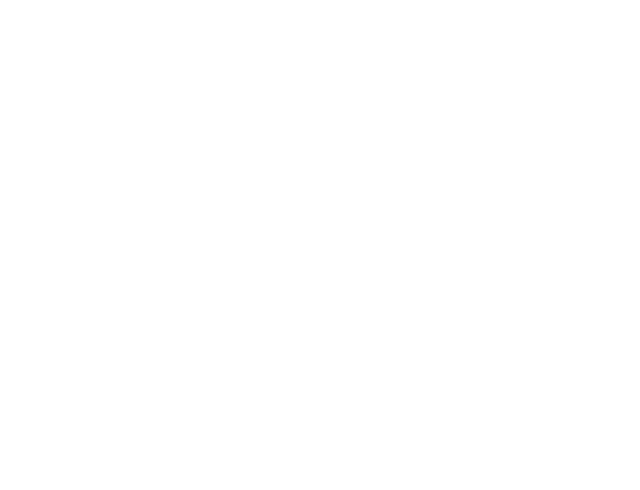
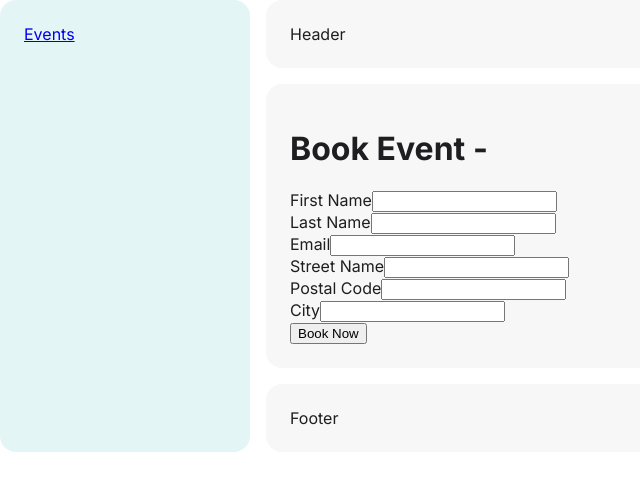
Before and after one commit to win24-ventixe-group/frontend, a React (Vite) app: page /events/booking/1 in a window 1280 px wide. Before the commit this address had no page. Shown: the top 490 px of the page, without its empty margins (0-640 px from the left). Built offline with nearby package versions, Linux system fonts and the light colour scheme; no server answers.

Commit message:
Implement basic structure of events, eventItem, event details and booking

```diff
--- a/src/App.jsx
+++ b/src/App.jsx
@@ -1,11 +1,11 @@
 import {Route, Routes} from 'react-router-dom';
 import './App.css';
-import Events from "./assets/pages/Events.jsx";
-import Bookings from "./assets/pages/Bookings.jsx";
+import EventPage from "./assets/pages/EventPage.jsx";
 import Dashboard from "./assets/pages/Dashboard.jsx";
-import EventDetails from "./assets/pages/EventDetails.jsx";
+import EventDetailsPage from "./assets/pages/EventDetailsPage.jsx";
 import CenterLayout from './assets/layouts/CenterLayout.jsx';
 import PortalLayout from './assets/layouts/PortalLayout.jsx';
+import BookingEventPage from './assets/pages/BookingEventPage.jsx';
 
 
 
@@ -16,10 +16,10 @@ function App() {
         {/* Routes like login, register etc can go here */}
       </Route>
       <Route element= {<PortalLayout />}>
-        <Route path="/" element={<Dashboard />} />
-        <Route path="/events" element={<Events />} />
-        <Route path="/events/:id" element={<EventDetails />} />
-        <Route path="/bookings" element={<Bookings />} />
+        {/* <Route path="/" element={<Dashboard />} /> */}
+        <Route path="/" element={<EventPage />} />
+        <Route path="/events/:id" element={<EventDetailsPage />} />
+        <Route path="/events/booking/:id" element={<BookingEventPage />} />
       </Route>
     </Routes>
   )
--- a/src/assets/components/EventCard.jsx
+++ /dev/null
@@ -1,7 +0,0 @@
-const EventCard = ({event}) => {
-    return (
-        <div>{event.name}</div>
-    )
-}
-
-export default EventCard;
--- /dev/null
+++ b/src/assets/components/EventItem.jsx
@@ -0,0 +1,13 @@
+import { Link } from "react-router-dom";
+
+const EventItem = ({event}) => {
+    return (
+       <Link to={`/events/${event.id}`}>
+            <div className="event-card">
+                <div>{event.title}</div>
+            </div>
+       </Link>
+    )
+}
+
+export default EventItem;
--- /dev/null
+++ b/src/assets/components/EventList.jsx
@@ -0,0 +1,32 @@
+import React from 'react'
+import { useState, useEffect } from 'react'
+import EventItem from './EventItem'
+
+const EventList = () => {
+  const [events, setEvents] = useState([])
+
+  const getEvents = async (eventId) => {
+      const res = await fetch(`https://ventixe24-ezgpaxahheehd3b0.swedencentral-01.azurewebsites.net/api/Events`)
+
+      if (res.ok) {
+          const response = await res.json()
+
+          setEvents(response.result)
+      }
+  }
+
+  useEffect(() => {
+      getEvents()
+  }, [])
+  return (
+    <section id='events'>
+      {
+        events.map((event) => (
+            <EventItem key={event.id} event={event} />
+        ))
+      }
+    </section>
+  )
+}
+
+export default EventList
--- a/src/assets/components/Nav.jsx
+++ b/src/assets/components/Nav.jsx
@@ -1,8 +1,11 @@
 import React from 'react'
+import { NavLink } from 'react-router-dom'
 
 const Nav = () => {
   return (
-    <nav>Nav</nav>
+    <nav>
+      <NavLink to="/">Events</NavLink>
+    </nav>
   )
 }
 
--- /dev/null
+++ b/src/assets/pages/BookingEventPage.jsx
@@ -0,0 +1,140 @@
+import { useState, useEffect } from "react";
+import { useNavigate, useParams } from "react-router-dom";
+
+const BookingEventPage = () => {
+  const navigate = useNavigate();
+  const { id } = useParams();
+  const [event, setEvent] = useState({});
+  const [formData, setFormData] = useState({
+    eventId: id,
+    firstName: "",
+    lastName: "",
+    email: "",
+    streetName: "",
+    postalCode: "",
+    city: "",
+  });
+
+  useEffect(() => {
+    getEvent();
+  }, []);
+
+  const getEvent = async () => {
+    try {
+      const res = await fetch(
+        `https://ventixe24-ezgpaxahheehd3b0.swedencentral-01.azurewebsites.net/api/Events/${id}`
+      );
+
+      if (!res.ok) throw new Error(!"Failed to fetch event");
+
+      const data = await res.json();
+      setEvent(data.result);
+    } catch (err) {
+      console.error(err);
+    }
+  };
+
+  const handleChange = (e) => {
+    const { name, value } = e.target;
+    setFormData((prev) => ({ ...prev, [name]: value }));
+  };
+
+  const handleSubmit = async (e) => {
+    e.preventDefault();
+
+    try {
+      const res = await fetch(
+        `https://bookinservice-ezgpaxahheehd3b0.swedencentral-01.azurewebsites.net/api/bookings`,
+        {
+          method: "POST",
+          headers: {
+            "Content-Type": "application/json",
+          },
+          body: JSON.stringify(formData),
+        }
+      );
+
+      if (!res.ok) {
+        console.error("Booking failed");
+      } else {
+        console.error("Booking successfull");
+        navigate("/");
+      }
+    } catch (err) {
+      console.error("Error submitting booking", err);
+    }
+  };
+
+  return (
+    <div>
+      <h1>Book Event - {event.title}</h1>
+      <div>
+        <form onSubmit={handleSubmit} noValidate>
+          <div>
+            <label>First Name</label>
+            <input
+              type="text"
+              name="firstName"
+              value={formData.firstName}
+              onChange={handleChange}
+              required
+            />
+          </div>
+          <div>
+            <label>Last Name</label>
+            <input
+              type="text"
+              name="lastName"
+              value={formData.lastName}
+              onChange={handleChange}
+              required
+            />
+          </div>
+          <div>
+            <label>Email</label>
+            <input
+              type="email"
+              name="email"
+              value={formData.email}
+              onChange={handleChange}
+              required
+            />
+          </div>
+          <div>
+            <label>Street Name</label>
+            <input
+              type="text"
+              name="streetName"
+              value={formData.streetName}
+              onChange={handleChange}
+              required
+            />
+          </div>
+          <div>
+            <label>Postal Code</label>
+            <input
+              type="text"
+              name="postalCode"
+              value={formData.postalCode}
+              onChange={handleChange}
+              required
+            />
+          </div>
+          <div>
+            <label>City</label>
+            <input
+              type="text"
+              name="city"
+              value={formData.city}
+              onChange={handleChange}
+              required
+            />
+          </div>
+          <button type="submit">Book Now</button>
+        </form>
+      </div>
+    </div>
+  );
+};
+
+export default BookingEventPage;
--- a/src/assets/pages/Bookings.jsx
+++ /dev/null
@@ -1,7 +0,0 @@
-const Bookings = () => {
-    return (
-        <div>Events</div>
-    )
-}
-
-export default Bookings;
--- a/src/assets/pages/EventDetails.jsx
+++ /dev/null
@@ -1,11 +0,0 @@
-import {useParams} from "react-router-dom";
-
-const EventDetails = () => {
-   const {id} = useParams()
-
-    return (
-        <div>Events</div>
-    )
-}
-
-export default EventDetails;
--- /dev/null
+++ b/src/assets/pages/EventDetailsPage.jsx
@@ -0,0 +1,31 @@
+import {Link, useParams} from "react-router-dom";
+import { useState, useEffect } from "react";
+
+const EventDetailsPage = () => {
+   const {id} = useParams()
+
+   const [event, setEvent] = useState({})
+
+   const getEvent = async () => {
+       const res = await fetch(`https://ventixe24-ezgpaxahheehd3b0.swedencentral-01.azurewebsites.net/api/Events/${id}`)
+
+       if (res.ok) {
+           const response = await res.json()
+
+           setEvent(response.result)
+       }
+   }
+
+   useEffect(() => {
+       getEvent()
+   }, [])
+
+    return (
+        <div className="event-details">
+            <h1>{event.title}</h1>
+            <Link to={`/events/booking/${id}`}>Book Event</Link>
+        </div>
+    )
+}
+
+export default EventDetailsPage;
--- /dev/null
+++ b/src/assets/pages/EventPage.jsx
@@ -0,0 +1,22 @@
+import EventList from "../components/EventList";
+import Nav from "../components/Nav";
+import Header from "../components/Header";
+import Footer from "../components/Footer";
+
+const EventPage = () => {
+
+
+    return (
+        <div className="portal-wrapper">
+            <Nav />
+            <Header />
+            <main>
+                <EventList />
+            </main>
+            <Footer />
+
+        </div>
+    )
+}
+
+export default EventPage;
--- a/src/assets/pages/Events.jsx
+++ /dev/null
@@ -1,32 +0,0 @@
-import {useEffect, useState} from "react";
-import EventCard from "../components/EventCard";
-
-const Events = () => {
-    const [events, setEvents] = useState([])
-
-    const getEvents = async (eventId) => {
-        const res = await fetch(``)
-
-        if (res.ok) {
-            const data = await res.json()
-            setEvents(data)
-        }
-    }
-
-    useEffect(() => {
-        getEvents()
-    }, [])
-
-    return (
-        <div>
-            <h2>Events</h2>
-            {
-                events.map((event) => (
-                    <EventCard key={event.id} event={event} />
-                ))
-            }
-        </div>
-    )
-}
-
-export default Events;
```
